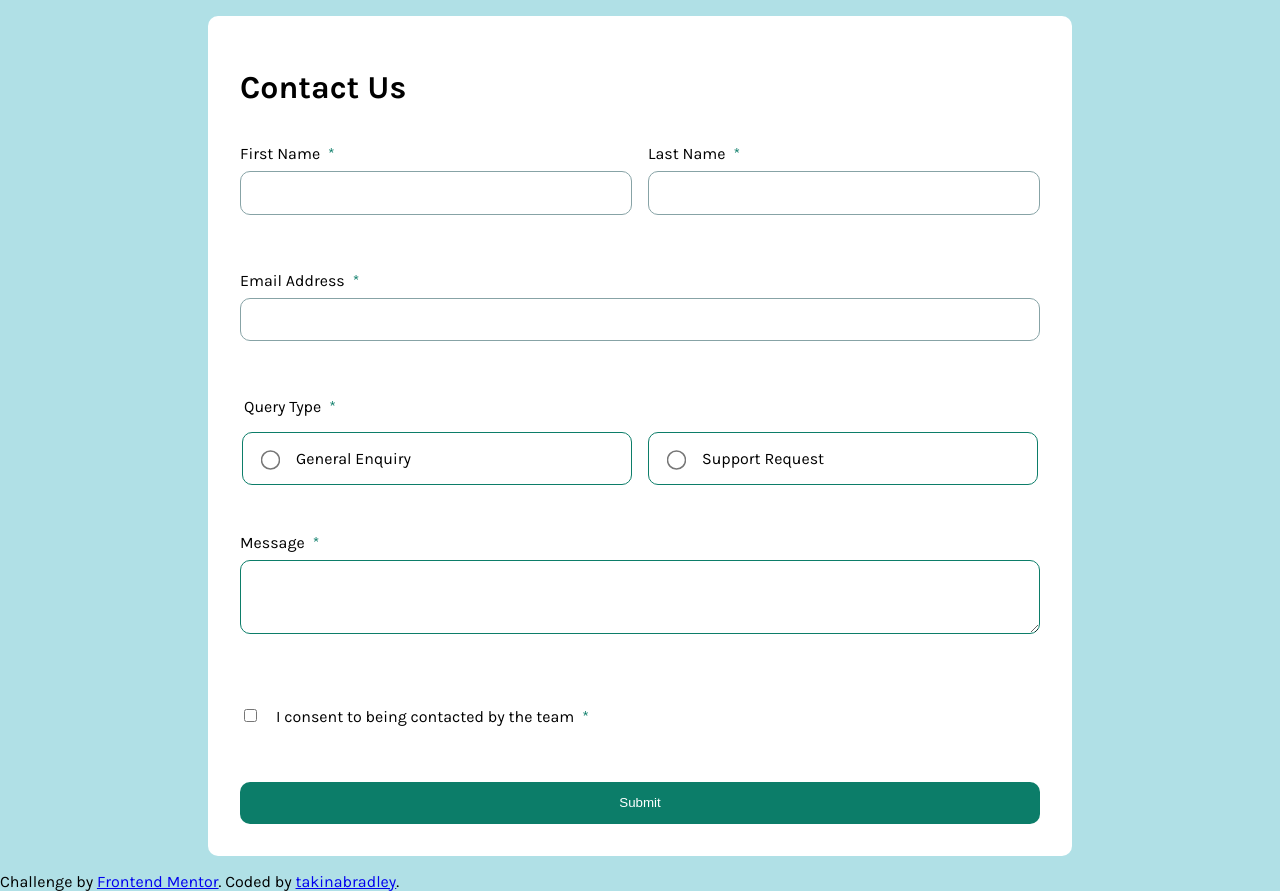
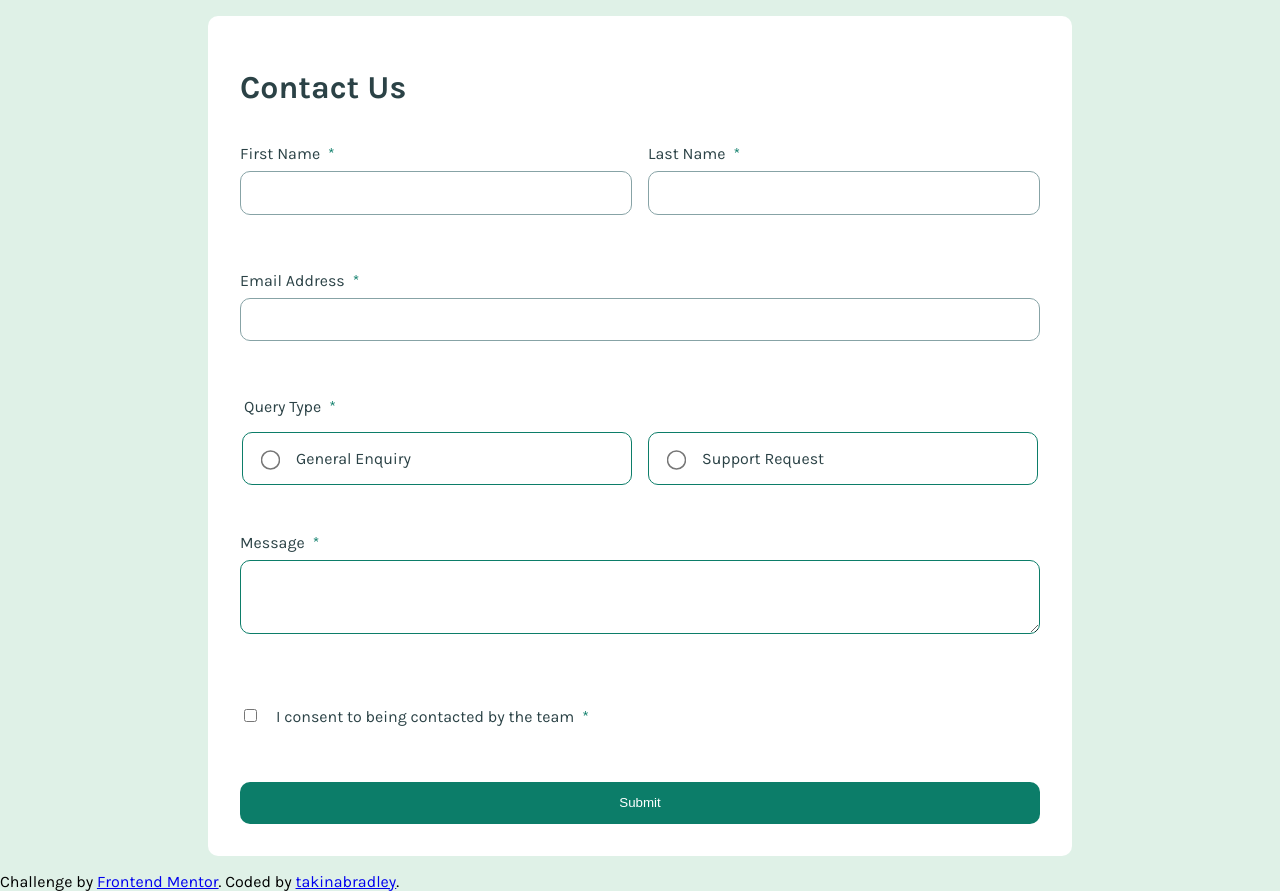
Before and after one commit to takinabradley/frontendmentor-contact-form, a React (Vite) app: page / in a window 1280 px wide. Built offline with nearby package versions, Linux system fonts and the light colour scheme.

Commit message:
fix background color, font color, font weight

```diff
--- a/src/App.module.css
+++ b/src/App.module.css
@@ -3,7 +3,7 @@
   flex-direction: column;
   justify-content: space-between;
   min-height: 100vh;
-  background-color: powderblue;
+  background-color: var(--color-secondary);
 }
 
 .main {
--- a/src/components/ContactForm.module.css
+++ b/src/components/ContactForm.module.css
@@ -1,5 +1,10 @@
 .ContactForm {
+  color: var(--text-color-primary);
+  font-weight: var(--fw-400);
+}
 
+.ContactForm h1 {
+  color: var(--fw-700);
 }
 
 /* CONTACT INFO SECTION */
```
